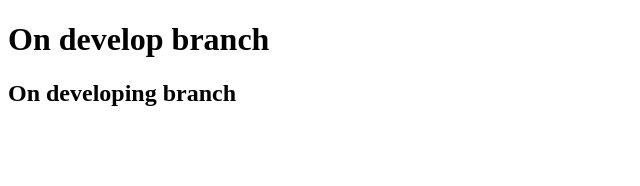
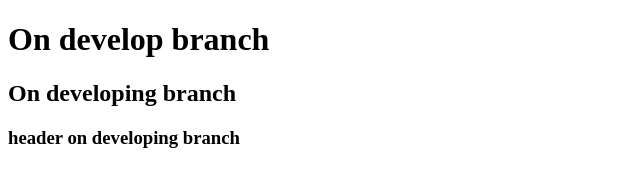
Before and after one commit to pnitto/source-tree, a plain HTML site: page index.html in a window 1280 px wide. Shown: the whole page, without its empty margins (0-640 px from the left). Drawn offline with Linux system fonts and the light colour scheme.

Commit message:
h3 on developing branch

```diff
--- a/index.html
+++ b/index.html
@@ -5,5 +5,6 @@
 <body>
   <h1>On develop branch</h1>
   <h2>On developing branch</h2>
+  <h3>header on developing branch</h3>
 </body>
 </html>
```
